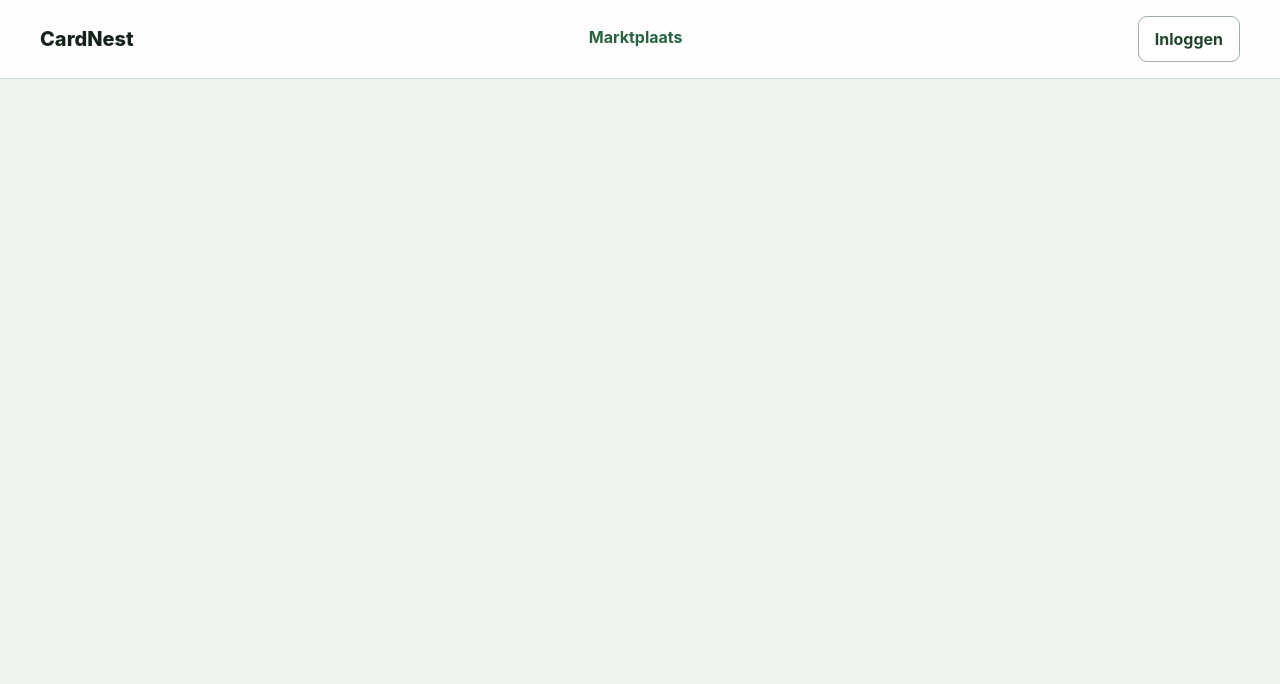
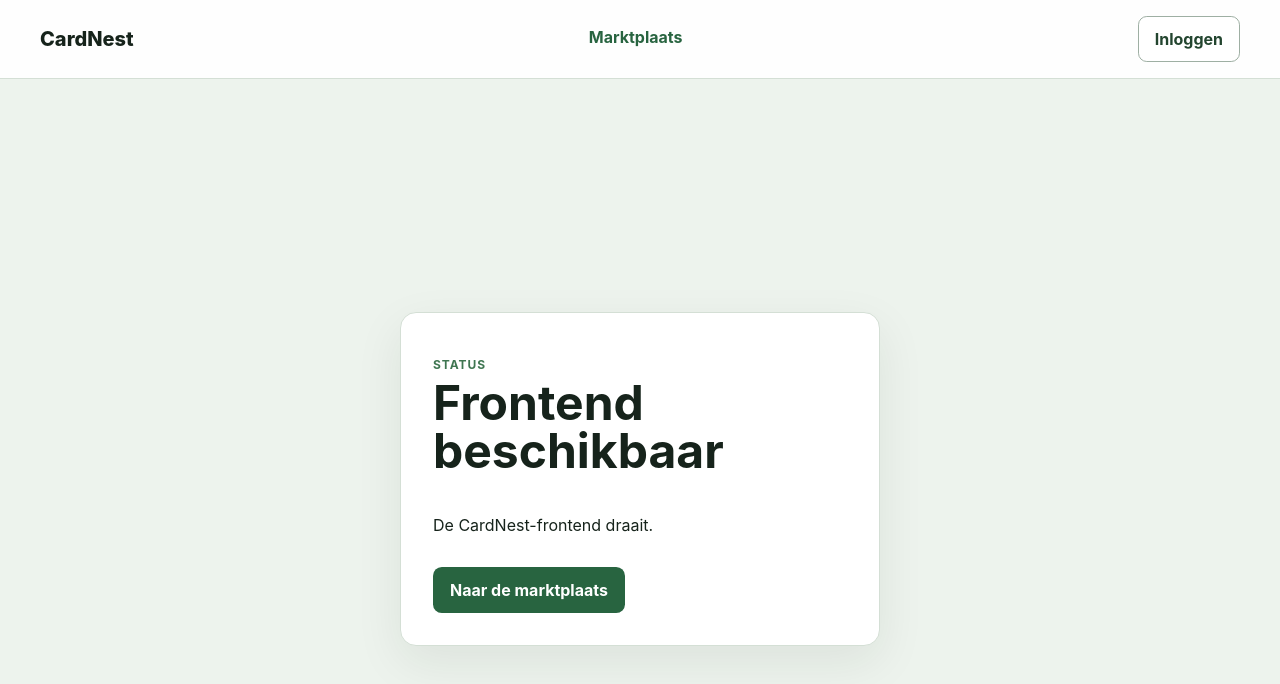
Before and after one commit to Jelmer-Ketelaar/CardNest, a Vue app in the folder frontend/: page /health in a window 1280 px wide. Shown: the top 684 px of the page. Built offline with nearby package versions, Linux system fonts and the light colour scheme; no server answers.

Commit message:
[feature/23-add-frontend-health-page] Add frontend health page

```diff
--- /dev/null
+++ b/frontend/src/pages/HealthPage.vue
@@ -0,0 +1,12 @@
+<template>
+  <main class="auth-page">
+    <section class="panel" aria-labelledby="health-heading">
+      <p class="eyebrow">Status</p>
+      <h1 id="health-heading">Frontend beschikbaar</h1>
+      <p role="status">De CardNest-frontend draait.</p>
+      <RouterLink class="button button--primary inline-button" :to="{ name: 'marketplace' }">
+        Naar de marktplaats
+      </RouterLink>
+    </section>
+  </main>
+</template>
--- a/frontend/src/router/index.ts
+++ b/frontend/src/router/index.ts
@@ -1,6 +1,7 @@
 import { createRouter, createWebHistory } from 'vue-router'
 import AccountPage from '../pages/AccountPage.vue'
 import DashboardPage from '../pages/DashboardPage.vue'
+import HealthPage from '../pages/HealthPage.vue'
 import CollectionPage from '../pages/CollectionPage.vue'
 import BindersPage from '../pages/BindersPage.vue'
 import CartPage from '../pages/CartPage.vue'
@@ -21,6 +22,7 @@ export const router = createRouter({
     { path: '/login', name: 'login', component: LoginPage },
     { path: '/register', name: 'register', component: RegistrationPage },
     { path: '/verify-email', name: 'verify-email', component: VerifyEmailPage },
+    { path: '/health', name: 'health', component: HealthPage },
     { path: '/marketplace', name: 'marketplace', component: MarketplacePage },
     { path: '/users/:id', name: 'user-profile', component: UserProfilePage },
     { path: '/account', name: 'account', component: AccountPage, meta: { requiresAuth: true } },
```
Also changed, not shown: 2 other files (tests, documents, lock files or other folders).
